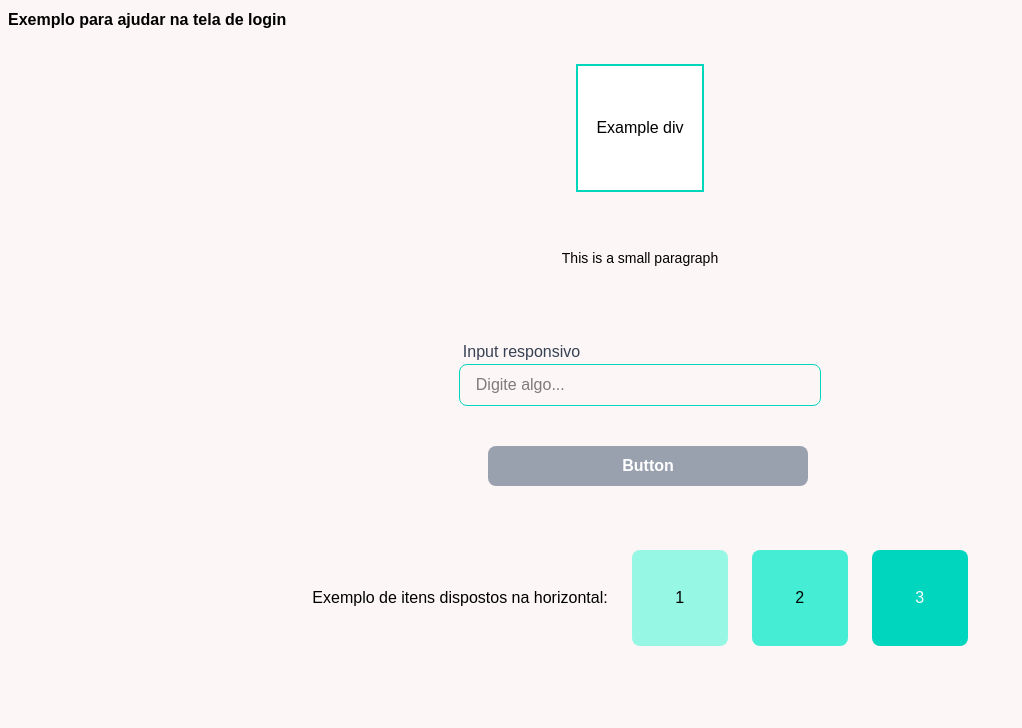
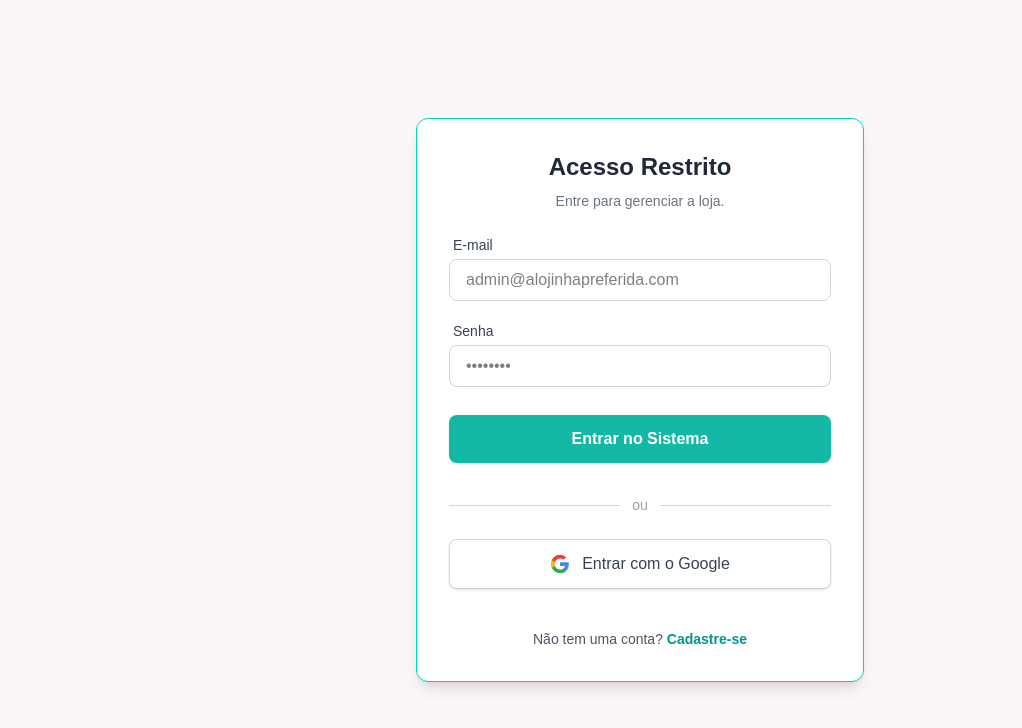
Before and after one commit to GabriellaAlmeida07/Web-Project, a Next.js app: page /Login in a window 1280 px wide. Shown: the top 728 px of the page, without its empty margins (0-1022 px from the left). Built offline with nearby package versions, Linux system fonts and the light colour scheme.

Commit message:
feat: implementa telas de login e cadastro

```diff
--- /dev/null
+++ b/src/app/(pages)/Cadastro/page.tsx
@@ -0,0 +1,139 @@
+"use client";
+
+import Link from "next/link";
+
+export default function Cadastro() {
+    const handleRegister = (e: React.FormEvent) => {
+        e.preventDefault();
+        console.log("Enviando dados de cadastro...");
+    };
+
+    return (
+        <main className="min-h-screen bg-[#FDF6F6] text-black flex items-center justify-center p-4 py-10">
+
+            {/* Voltamos para max-w-md para ficar fino e elegante igual ao login */}
+            <div className="w-full max-w-md bg-white border border-teal-400 rounded-xl shadow-lg p-8 flex flex-col gap-6">
+
+                <div className="text-center">
+                    <h1 className="text-2xl font-bold text-gray-800">Criar Nova Conta</h1>
+                    <p className="text-sm text-gray-500 mt-2">
+                        Junte-se à nossa plataforma.
+                    </p>
+                </div>
+
+                <form className="flex flex-col gap-4" onSubmit={handleRegister}>
+
+                    {/* Todos os campos agora ficam um embaixo do outro, sem grid */}
+                    <div className="flex flex-col gap-1">
+                        <label htmlFor="nome" className="ml-1 text-sm font-medium text-gray-700">
+                            Nome Completo
+                        </label>
+                        <input
+                            type="text"
+                            id="nome"
+                            placeholder="João da Silva"
+                            className="w-full px-4 py-2 border border-gray-300 rounded-lg focus:outline-none focus:border-teal-400 focus:ring-1 focus:ring-teal-400 transition-colors"
+                        />
+                    </div>
+
+                    <div className="flex flex-col gap-1">
+                        <label htmlFor="cpf" className="ml-1 text-sm font-medium text-gray-700">
+                            CPF
+                        </label>
+                        <input
+                            type="text"
+                            id="cpf"
+                            placeholder="000.000.000-00"
+                            className="w-full px-4 py-2 border border-gray-300 rounded-lg focus:outline-none focus:border-teal-400 focus:ring-1 focus:ring-teal-400 transition-colors"
+                        />
+                    </div>
+
+                    <div className="flex flex-col gap-1">
+                        <label htmlFor="nascimento" className="ml-1 text-sm font-medium text-gray-700">
+                            Data de Nascimento
+                        </label>
+                        <input
+                            type="date"
+                            id="nascimento"
+                            className="w-full px-4 py-2 border border-gray-300 rounded-lg focus:outline-none focus:border-teal-400 focus:ring-1 focus:ring-teal-400 transition-colors text-gray-600"
+                        />
+                    </div>
+
+                    <div className="flex flex-col gap-1">
+                        <label htmlFor="telefone" className="ml-1 text-sm font-medium text-gray-700">
+                            Celular / WhatsApp
+                        </label>
+                        <input
+                            type="tel"
+                            id="telefone"
+                            placeholder="(00) 90000-0000"
+                            className="w-full px-4 py-2 border border-gray-300 rounded-lg focus:outline-none focus:border-teal-400 focus:ring-1 focus:ring-teal-400 transition-colors"
+                        />
+                    </div>
+
+                    <div className="flex flex-col gap-1">
+                        <label htmlFor="email" className="ml-1 text-sm font-medium text-gray-700">
+                            E-mail
+                        </label>
+                        <input
+                            type="email"
+                            id="email"
+                            placeholder="joao@exemplo.com"
+                            className="w-full px-4 py-2 border border-gray-300 rounded-lg focus:outline-none focus:border-teal-400 focus:ring-1 focus:ring-teal-400 transition-colors"
+                        />
+                    </div>
+
+                    <div className="flex flex-col gap-1">
+                        <label htmlFor="senha" className="ml-1 text-sm font-medium text-gray-700">
+                            Senha
+                        </label>
+                        <input
+                            type="password"
+                            id="senha"
+                            placeholder="••••••••"
+                            className="w-full px-4 py-2 border border-gray-300 rounded-lg focus:outline-none focus:border-teal-400 focus:ring-1 focus:ring-teal-400 transition-colors"
+                        />
+                    </div>
+
+                    <div className="flex flex-col gap-1">
+                        <label htmlFor="confirmaSenha" className="ml-1 text-sm font-medium text-gray-700">
+                            Confirmar Senha
+                        </label>
+                        <input
+                            type="password"
+                            id="confirmaSenha"
+                            placeholder="••••••••"
+                            className="w-full px-4 py-2 border border-gray-300 rounded-lg focus:outline-none focus:border-teal-400 focus:ring-1 focus:ring-teal-400 transition-colors"
+                        />
+                    </div>
+
+                    <div className="flex items-start gap-2 mt-2">
+                        <input
+                            type="checkbox"
+                            id="termos"
+                            className="mt-1 w-4 h-4 text-teal-600 focus:ring-teal-500 border-gray-300 rounded"
+                        />
+                        <label htmlFor="termos" className="text-sm text-gray-600 leading-tight">
+                            Eu concordo com os <a href="#" className="text-teal-600 hover:underline">Termos de Serviço</a> e a <a href="#" className="text-teal-600 hover:underline">Política de Privacidade</a>.
+                        </label>
+                    </div>
+
+                    <button
+                        type="submit"
+                        className="w-full bg-[#14B8A6] text-white py-3 rounded-lg font-semibold mt-4 hover:bg-teal-600 transition-colors shadow-sm"
+                    >
+                        Criar Conta
+                    </button>
+                </form>
+
+                <div className="text-center mt-2 text-sm text-gray-600">
+                    Já tem uma conta?{' '}
+                    <Link href="/Login" className="text-teal-600 font-semibold hover:underline">
+                        Faça login
+                    </Link>
+                </div>
+
+            </div>
+        </main>
+    );
+}
--- a/src/app/(pages)/Login/page.tsx
+++ b/src/app/(pages)/Login/page.tsx
@@ -1,63 +1,97 @@
 "use client";
 
+import Link from "next/link";
+
 export default function Login() {
-    // Parte lógica do código (javascript + useState + useEffect)
-    // Provavelmente não será necessária a parte lógica por enquanto
+    // Parte lógica do código
+    const handleLogin = (e: React.FormEvent) => {
+        e.preventDefault();
+        console.log("Tentativa de login via e-mail e senha...");
+    };
 
-    // Parte "html e css"
+    const handleGoogleLogin = () => {
+        console.log("Redirecionando para login do Google...");
+    };
+
     return (
-        <main className="min-h-screen bg-[#FDF6F6] text-black">
-            {/* O que vc faria em um arquivo .css, faça no classname */}
-            <h1 className="font-bold p-2">Exemplo para ajudar na tela de login</h1>
+        <main className="min-h-screen bg-[#FDF6F6] text-black flex items-center justify-center p-4">
 
-            {/* Flex flex-col alinha os itens um embaixo do outro (vertical) */}
-            <div className="flex flex-col items-center gap-4 py-6">
-                <div className="w-32 h-32 border-2 flex items-center justify-center border-teal-400 bg-white">
-                    Example div
+            <div className="w-full max-w-md bg-white border border-teal-400 rounded-xl shadow-lg p-8 flex flex-col gap-6">
+
+                {/* Cabeçalho */}
+                <div className="text-center">
+                    <h1 className="text-2xl font-bold text-gray-800">Acesso Restrito</h1>
+                    <p className="text-sm text-gray-500 mt-2">
+                        Entre para gerenciar a loja.
+                    </p>
                 </div>
 
-                <p className="p-10 text-sm text-center">
-                    This is a small paragraph
-                </p>
+                {/* Formulário Tradicional */}
+                <form className="flex flex-col gap-5" onSubmit={handleLogin}>
 
-                {/* Input responsivo */}
-                <div className="gap-2 p-4">
-                    <label
-                        htmlFor="campoTexto"
-                        className="ml-1 text-base font-medium text-gray-700"
+                    <div className="flex flex-col gap-1">
+                        <label htmlFor="email" className="ml-1 text-sm font-medium text-gray-700">
+                            E-mail
+                        </label>
+                        <input
+                            type="email"
+                            id="email"
+                            placeholder="admin@alojinhapreferida.com"
+                            className="w-full px-4 py-2 border border-gray-300 rounded-lg focus:outline-none focus:border-teal-400 focus:ring-1 focus:ring-teal-400 transition-colors"
+                        />
+                    </div>
+
+                    <div className="flex flex-col gap-1">
+                        <label htmlFor="password" className="ml-1 text-sm font-medium text-gray-700">
+                            Senha
+                        </label>
+                        <input
+                            type="password"
+                            id="password"
+                            placeholder="••••••••"
+                            className="w-full px-4 py-2 border border-gray-300 rounded-lg focus:outline-none focus:border-teal-400 focus:ring-1 focus:ring-teal-400 transition-colors"
+                        />
+                    </div>
+
+                    <button
+                        type="submit"
+                        className="w-full bg-[#14B8A6] text-white py-3 rounded-lg font-semibold mt-2 hover:bg-teal-600 transition-colors shadow-sm"
                     >
-                        Input responsivo
-                    </label>
-                    <input
-                        type="text"
-                        placeholder="Digite algo..."
-                        className="w-full max-w-md px-4 py-2 border border-teal-400 rounded-lg"
-                    />
+                        Entrar no Sistema
+                    </button>
+                </form>
+
+                {/* Divisor "ou" */}
+                <div className="flex items-center gap-3 mt-2">
+                    <div className="flex-1 h-px bg-gray-300"></div>
+                    <span className="text-sm text-gray-400">ou</span>
+                    <div className="flex-1 h-px bg-gray-300"></div>
                 </div>
 
-                <button className="ml-4 w-1/4 max-w-md bg-gray-400 text-white py-2 rounded-lg font-semibold mt-2 hover:bg-teal-600">
-                    Button
+                {/* Botão do Google */}
+                <button
+                    type="button"
+                    onClick={handleGoogleLogin}
+                    className="w-full flex items-center justify-center gap-3 border border-gray-300 bg-white text-gray-700 py-3 rounded-lg font-medium hover:bg-gray-50 transition-colors shadow-sm"
+                >
+                    {/* Ícone SVG do Google */}
+                    <svg className="w-5 h-5" viewBox="0 0 24 24" xmlns="http://www.w3.org/2000/svg">
+                        <path d="M22.56 12.25c0-.78-.07-1.53-.2-2.25H12v4.26h5.92c-.26 1.37-1.04 2.53-2.21 3.31v2.77h3.57c2.08-1.92 3.28-4.74 3.28-8.09z" fill="#4285F4"/>
+                        <path d="M12 23c2.97 0 5.46-.98 7.28-2.66l-3.57-2.77c-.98.66-2.23 1.06-3.71 1.06-2.86 0-5.29-1.93-6.16-4.53H2.18v2.84C3.99 20.53 7.7 23 12 23z" fill="#34A853"/>
+                        <path d="M5.84 14.09c-.22-.66-.35-1.36-.35-2.09s.13-1.43.35-2.09V7.07H2.18C1.43 8.55 1 10.22 1 12s.43 3.45 1.18 4.93l2.85-2.22.81-.62z" fill="#FBBC05"/>
+                        <path d="M12 5.38c1.62 0 3.06.56 4.21 1.64l3.15-3.15C17.45 2.09 14.97 1 12 1 7.7 1 3.99 3.47 2.18 7.07l3.66 2.84c.87-2.6 3.3-4.53 6.16-4.53z" fill="#EA4335"/>
+                    </svg>
+                    Entrar com o Google
                 </button>
-            </div>
 
-            {/* flex flex-row itens lado a lado (horizontal) */}
-            <div className="flex flex-row justify-center items-center gap-1 md:gap-6 mt-10">
-                {/* Cada tag (p ou div) fica ao lado da outra */}
-                <p className="text-base">
-                    Exemplo de itens dispostos na horizontal:{" "}
-                </p>
-
-                <div className="w-24 h-24 bg-teal-200 flex items-center justify-center rounded-lg">
-                    1
+                {/* Rodapé com Link de Cadastro */}
+                <div className="text-center mt-4 text-sm text-gray-600">
+                    Não tem uma conta?{' '}
+                    <Link href="/Cadastro" className="text-teal-600 font-semibold hover:underline">
+                        Cadastre-se
+                    </Link>
                 </div>
 
-                <div className="w-24 h-24 bg-teal-300 flex items-center justify-center rounded-lg">
-                    2
-                </div>
-
-                <div className="w-24 h-24 bg-teal-400 flex items-center justify-center rounded-lg text-white">
-                    3
-                </div>
             </div>
         </main>
     );
```
Also changed, not shown: 1 other file (tests, documents, lock files or other folders).
